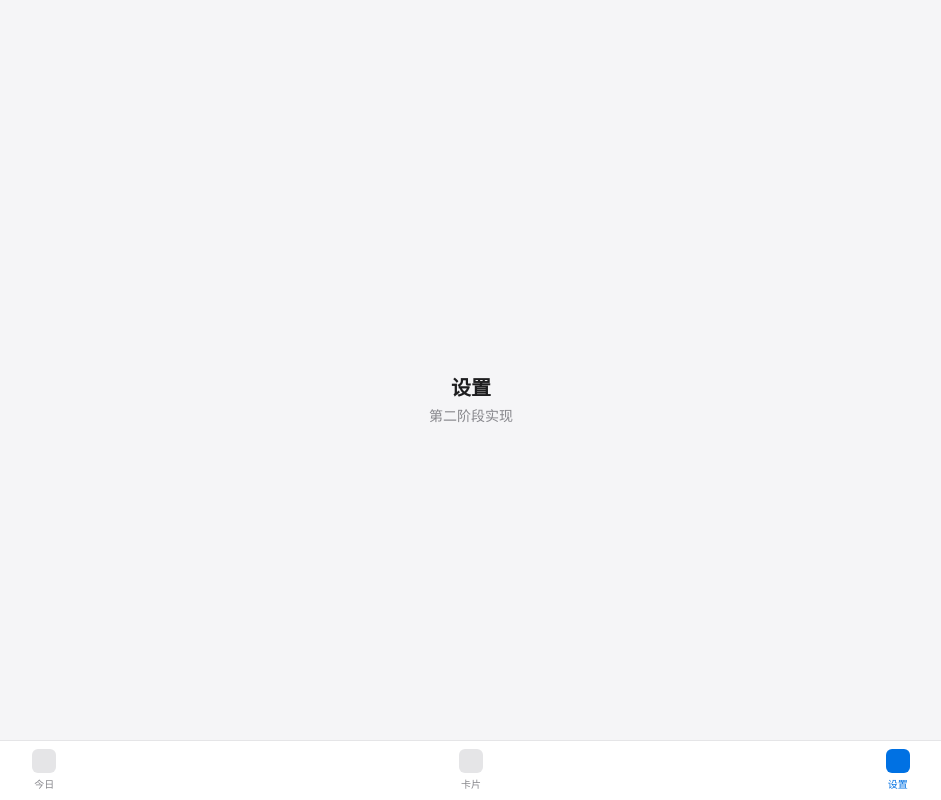
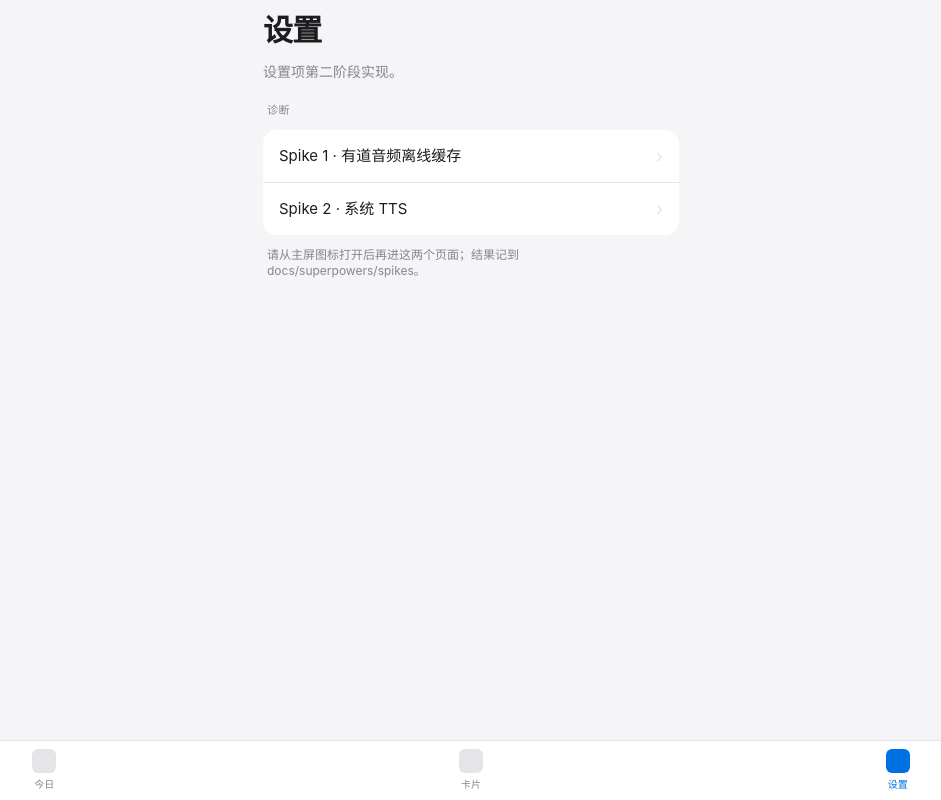
Before and after one commit to erraX/mnemo, a React (Vite) app: page /#/settings in a window 1280 px wide. Shown: the whole page, without its empty margins (169-1110 px from the left). Built offline with nearby package versions, Linux system fonts and the light colour scheme; no server answers; what ts-fsrs would draw is missing.

Commit message:
feat(settings): diagnostics links to spike pages; record Spike 3 result

```diff
--- a/src/app/App.tsx
+++ b/src/app/App.tsx
@@ -3,6 +3,7 @@ import { UpdatePrompt } from './UpdatePrompt'
 import { useDictLoader } from './useDictLoader'
 import { TabBar } from '@/components/TabBar'
 import { Placeholder } from '@/screens/Placeholder'
+import { SettingsStub } from '@/screens/SettingsStub'
 import { Today } from '@/screens/Today'
 import { AudioSpike } from '@/spikes/AudioSpike'
 import { TtsSpike } from '@/spikes/TtsSpike'
@@ -24,7 +25,7 @@ export function App() {
         <Route element={<WithTabs />}>
           <Route path="/" element={<Today dict={dict} />} />
           <Route path="/cards" element={<Placeholder title="卡片" />} />
-          <Route path="/settings" element={<Placeholder title="设置" />} />
+          <Route path="/settings" element={<SettingsStub />} />
         </Route>
         <Route path="/review" element={<Placeholder title="复习" />} />
         <Route path="/inbox" element={<Placeholder title="收集箱" />} />
--- /dev/null
+++ b/src/screens/SettingsStub.tsx
@@ -0,0 +1,24 @@
+import { Link } from 'react-router'
+
+/** 第二阶段会被完整的设置页替换；现在只提供 spike 诊断入口（主屏 PWA 没有地址栏）。 */
+export function SettingsStub() {
+  return (
+    <div className="mx-auto flex min-h-dvh max-w-md flex-col gap-3 px-4 pb-28" style={{ paddingTop: 'calc(env(safe-area-inset-top) + 12px)' }}>
+      <h1 className="text-[30px] font-bold leading-tight tracking-tight">设置</h1>
+      <p className="text-sm text-muted">设置项第二阶段实现。</p>
+
+      <div className="mt-2 px-1 text-[11px] uppercase tracking-wider text-muted">诊断</div>
+      <div className="overflow-hidden rounded-(--radius-card) bg-panel">
+        <Link to="/spike/audio" className="flex items-center justify-between border-b border-line px-4 py-3 text-[15px]">
+          <span>Spike 1 · 有道音频离线缓存</span>
+          <span className="text-lg text-line">›</span>
+        </Link>
+        <Link to="/spike/tts" className="flex items-center justify-between px-4 py-3 text-[15px]">
+          <span>Spike 2 · 系统 TTS</span>
+          <span className="text-lg text-line">›</span>
+        </Link>
+      </div>
+      <p className="px-1 text-xs text-muted">请从主屏图标打开后再进这两个页面；结果记到 docs/superpowers/spikes。</p>
+    </div>
+  )
+}
```
Also changed, not shown: 1 other file (tests, documents, lock files or other folders).
